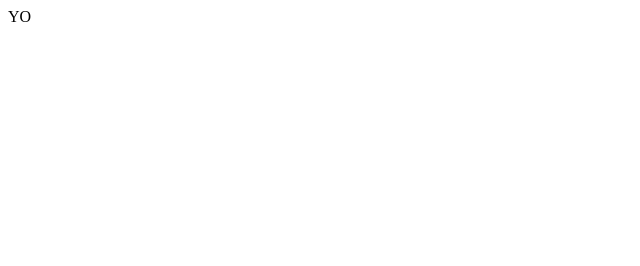
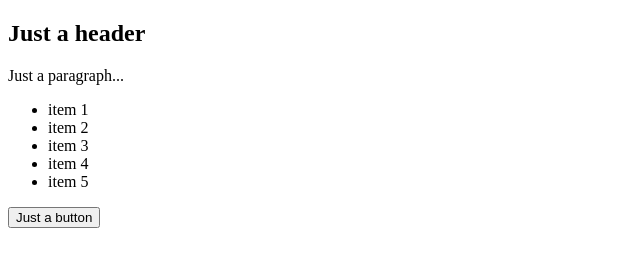
Before and after one commit to jrocket1984/DOM-exercise, a plain HTML site: page index.html in a window 1280 px wide. Shown: the whole page, without its empty margins (0-640 px from the left). Drawn offline with Linux system fonts and the light colour scheme.

Commit message:
change to html

```diff
--- a/index.html
+++ b/index.html
@@ -1,11 +1,29 @@
 <!DOCTYPE html>
-<html lang="en">
+<html>
 <head>
-  <meta charset="UTF-8">
-  <title>Document</title>
-  <link rel="stylesheet" href="main.js">
+  <title>JavaScript and the DOM - a primer</title>
 </head>
 <body>
-  YO
+
+  <section>
+
+    <h1>Just a header</h1>
+
+    <p id="main">Just a paragraph...</p>
+
+    <ul>
+      <li class="odd">item 1</li>
+      <li class="even">item 2</li>
+      <li class="odd">item 3</li>
+      <li class="even">item 4</li>
+      <li class="odd">item 5</li>
+    </ul>
+
+    <button id="main-button">Just a button</button>
+
+  </section>
+
+  <script type="text/javascript" src="main.js"></script>
+
 </body>
 </html>
```
